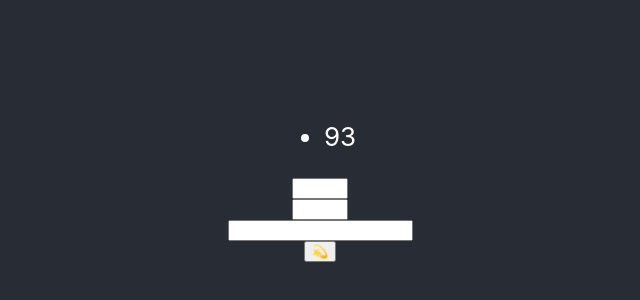
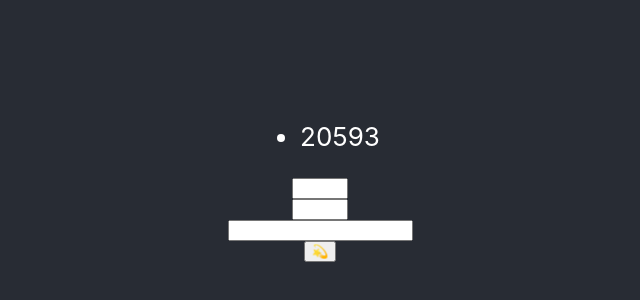
Before and after one commit to LihueMaidanaAvaca/KinCalculator, a React (Create React App) app: page / in a window 1280 px wide. Shown: the part 222-522 px from the top of the page, without its empty margins (320-960 px from the left). Built offline with nearby package versions, Linux system fonts and the light colour scheme.

Commit message:
functions.2

```diff
--- a/src/components/TodoItem.jsx
+++ b/src/components/TodoItem.jsx
@@ -1,13 +1,13 @@
 import React from 'react';
 import yearK from '../utils/yearK';
-import dayAndMonthK from '../utils/dayAndMonthK,js';
+import dayAndMonthK from '../utils/dayAndMonthK.js';
 
 export function TodoItem({ date }) {
   const { day : d, month : m, year : y }= date
 
     return (
     <li>
-        {yearK(y)}
+        {dayAndMonthK(d, m)}{yearK(y)}
     </li>
   )
 }
--- /dev/null
+++ b/src/utils/dayAndMonthK.js
@@ -0,0 +1,46 @@
+export default function dayAndMonthK(day, month) {
+  let tableOne = 0;
+
+  switch (month) {
+  case 1:
+    tableOne = day+54;
+    break;
+  case 2:
+    tableOne = day+85;
+    break;
+  case 3:
+    tableOne = day+113;
+    break;
+  case 4:
+    tableOne = day+144;
+    break;
+  case 5:
+    tableOne = day+174;
+    break;
+  case 6:
+    tableOne = day+206;
+    break;
+  case 7:
+    tableOne = day+236;
+    break;
+  case 8:
+    tableOne = day+6;
+    break;
+  case 9:
+    tableOne = day+37;
+    break;
+  case 10:
+    tableOne = day+67;
+    break;
+  case 11:
+    tableOne = day+98;
+    break;
+  case 12:
+    tableOne = day+128;
+    break;
+  default:
+    tableOne = 'Lo lamentamos, por el momento no disponemos de ' + month + '.';
+}
+
+    return tableOne
+}
```
